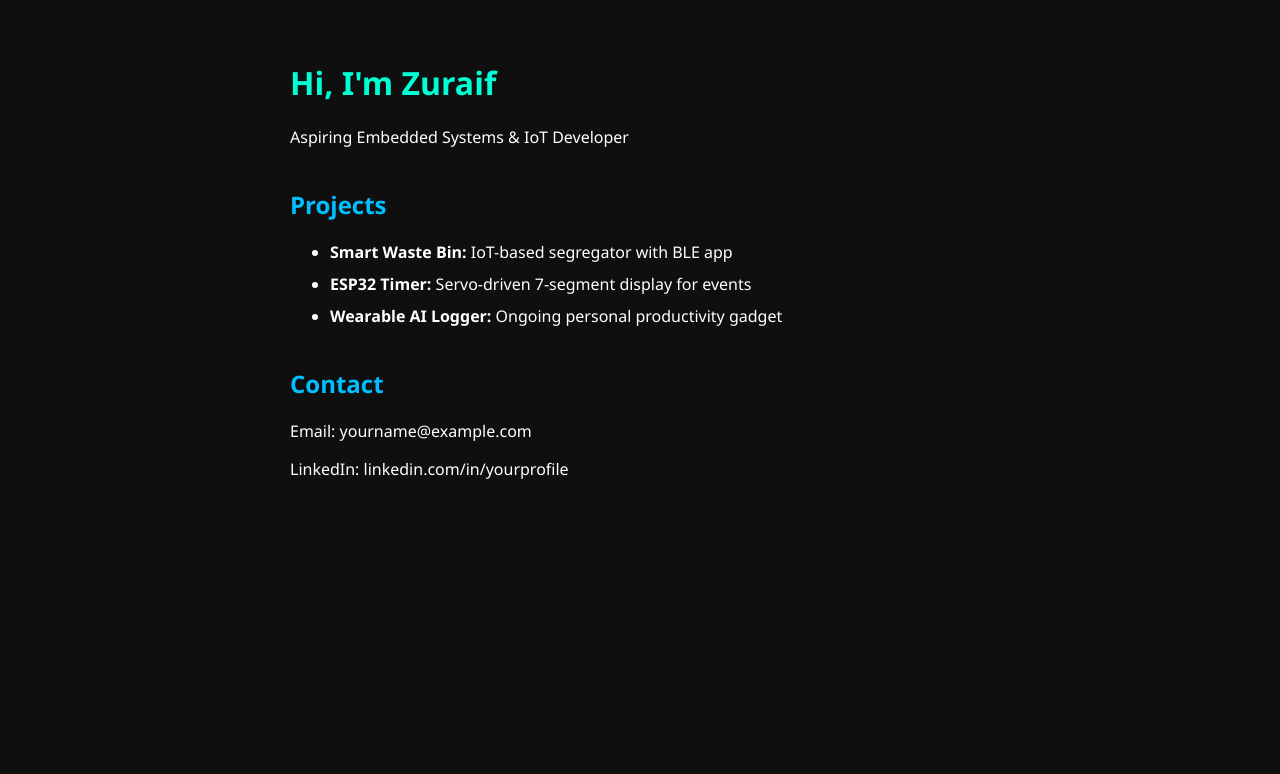
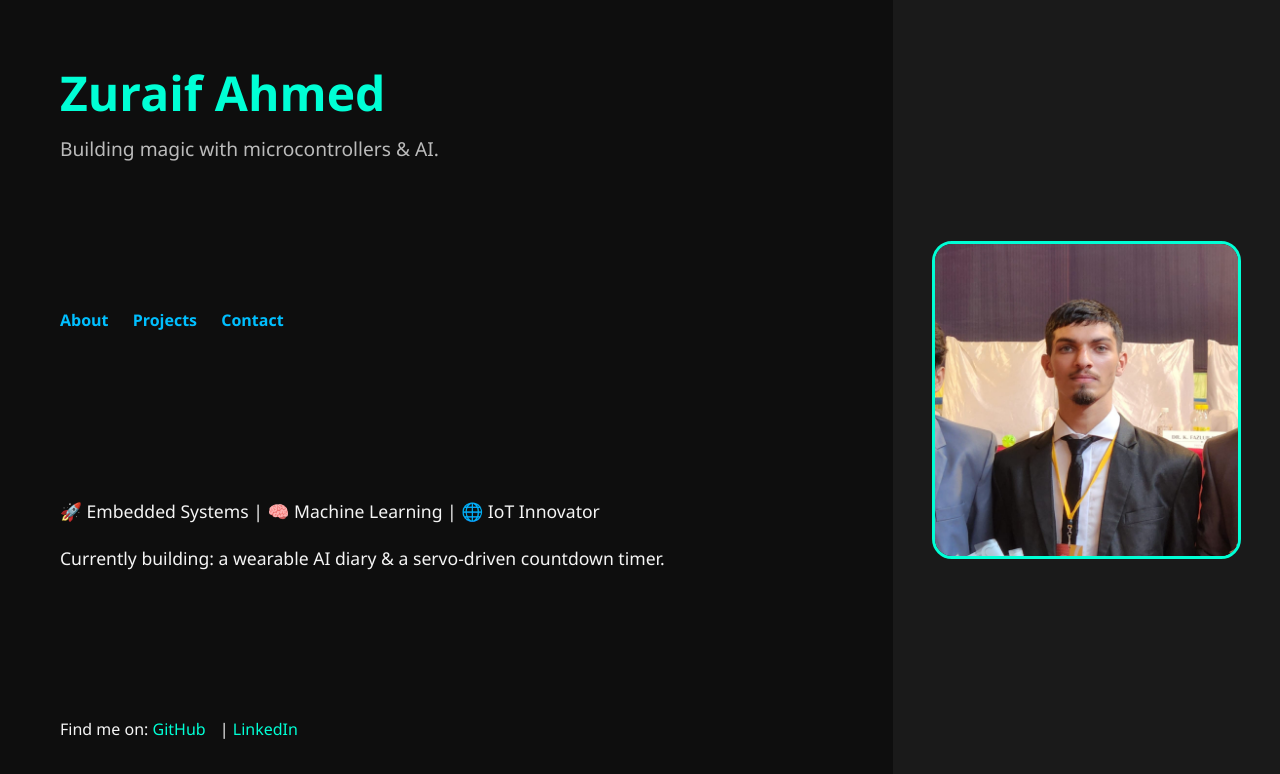
Before and after one commit to zuraif/zuraif-portfolio, a plain HTML site: page index.html in a window 1280 px wide. Drawn offline with Linux system fonts and the light colour scheme.

Commit message:
Add files via upload

```diff
--- a/index.html
+++ b/index.html
@@ -1,24 +1,38 @@
 <!DOCTYPE html>
 <html lang="en">
 <head>
-    <meta charset="UTF-8">
-    <meta name="viewport" content="width=device-width, initial-scale=1.0">
-    <title>Zuraif's Portfolio</title>
-    <link rel="stylesheet" href="style.css">
+  <meta charset="UTF-8">
+  <meta name="viewport" content="width=device-width, initial-scale=1.0">
+  <title>Zuraif | Portfolio</title>
+  <link rel="stylesheet" href="style.css">
 </head>
 <body>
-    <div class="container">
-        <h1>Hi, I'm Zuraif</h1>
-        <p>Aspiring Embedded Systems & IoT Developer</p>
-        <h2>Projects</h2>
-        <ul>
-            <li><strong>Smart Waste Bin:</strong> IoT-based segregator with BLE app</li>
-            <li><strong>ESP32 Timer:</strong> Servo-driven 7-segment display for events</li>
-            <li><strong>Wearable AI Logger:</strong> Ongoing personal productivity gadget</li>
-        </ul>
-        <h2>Contact</h2>
-        <p>Email: yourname@example.com</p>
-        <p>LinkedIn: linkedin.com/in/yourprofile</p>
+  <div class="container">
+    <div class="left">
+      <header>
+        <h1>Zuraif Ahmed</h1>
+        <p class="tagline">Building magic with microcontrollers & AI.</p>
+      </header>
+
+      <nav>
+        <a href="#">About</a>
+        <a href="#">Projects</a>
+        <a href="#">Contact</a>
+      </nav>
+
+      <section class="info">
+        <p>🚀 Embedded Systems | 🧠 Machine Learning | 🌐 IoT Innovator</p>
+        <p>Currently building: a wearable AI diary & a servo-driven countdown timer.</p>
+      </section>
+
+      <footer>
+        <p>Find me on: <a href="#">GitHub</a> | <a href="#">LinkedIn</a></p>
+      </footer>
     </div>
+
+    <div class="right">
+      <img src="me.jpg" alt="Zuraif's Photo">
+    </div>
+  </div>
 </body>
 </html>
--- a/style.css
+++ b/style.css
@@ -1,24 +1,80 @@
-body {
-    background: #0f0f0f;
-    color: #ffffff;
-    font-family: 'Segoe UI', sans-serif;
-    margin: 0;
-    padding: 40px;
+* {
+  margin: 0;
+  padding: 0;
+  box-sizing: border-box;
 }
+
+body, html {
+  height: 100%;
+  font-family: 'Segoe UI', sans-serif;
+  background-color: #0e0e0e;
+  color: #f5f5f5;
+  overflow: hidden;
+}
+
 .container {
-    max-width: 700px;
-    margin: auto;
+  display: flex;
+  height: 100vh;
+  width: 100vw;
 }
-h1 {
-    color: #00ffd5;
+
+.left {
+  flex: 2;
+  padding: 60px;
+  display: flex;
+  flex-direction: column;
+  justify-content: space-between;
 }
-h2 {
-    margin-top: 40px;
-    color: #00bfff;
+
+.right {
+  flex: 1;
+  display: flex;
+  align-items: center;
+  justify-content: center;
+  background-color: #1a1a1a;
 }
-ul li {
-    margin-bottom: 10px;
+
+.right img {
+  max-width: 80%;
+  max-height: 80%;
+  border-radius: 20px;
+  border: 3px solid #00ffd5;
 }
-a {
-    color: #00ffd5;
+
+header h1 {
+  font-size: 3em;
+  color: #00ffd5;
 }
+
+.tagline {
+  font-size: 1.2em;
+  margin-top: 10px;
+  color: #bbbbbb;
+}
+
+nav a {
+  margin-right: 20px;
+  color: #00bfff;
+  text-decoration: none;
+  font-weight: bold;
+}
+
+nav a:hover {
+  text-decoration: underline;
+}
+
+.info p {
+  margin-top: 20px;
+  font-size: 1.1em;
+  line-height: 1.5;
+}
+
+footer a {
+  color: #00ffd5;
+  text-decoration: none;
+  margin-right: 10px;
+}
+
+footer a:hover {
+  text-decoration: underline;
+}
```
Also changed, not shown: me.jpg (added).
